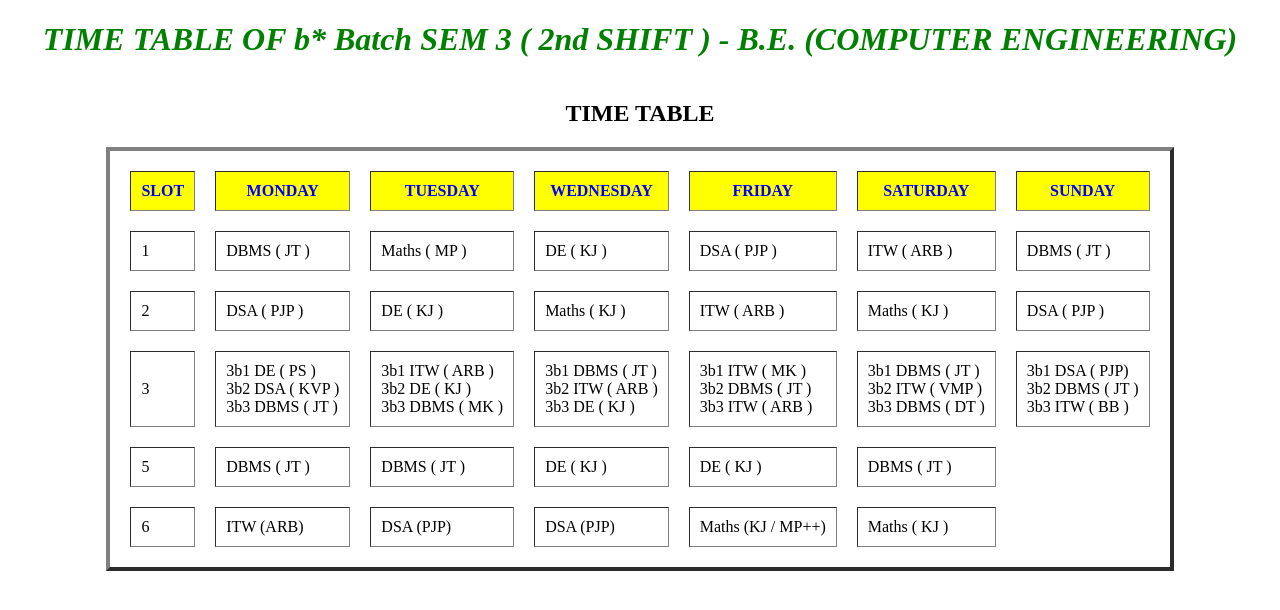
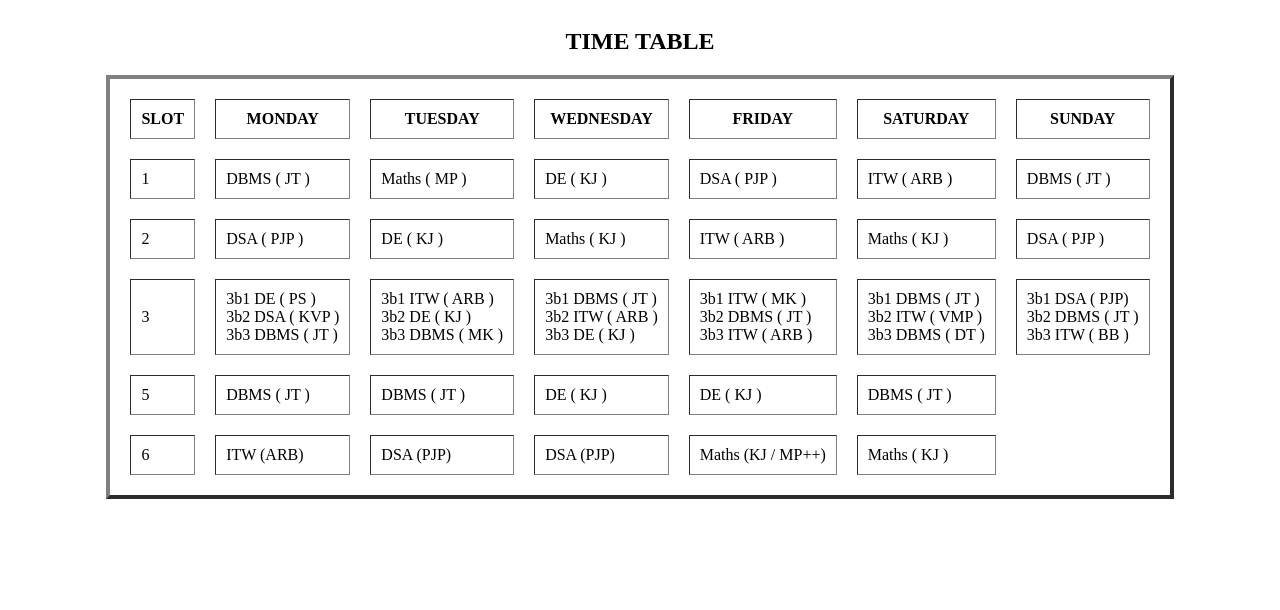
Before and after one commit to bhavinoo7/collageldrp, a plain HTML site: page timetable.html in a window 1280 px wide. Drawn offline with Linux system fonts and the light colour scheme.

Commit message:
donetimetable

```diff
--- a/timetable.html
+++ b/timetable.html
@@ -2,23 +2,6 @@
 <html>
 <head>
 <title>LDRP - SEM 3 TIME TABLE</title>
- <h1 align =center > TIME TABLE OF b* Batch SEM 3 ( 2nd
-SHIFT ) - B.E. (COMPUTER ENGINEERING)</h1>
-<style>
-h1{
- color:green;
- font-style:italic;
- background-color:white;
-}
-h2{
- color:black;
-font-size:9ppx;
-}
-th{
- color:blue;
- background-color:yellow;
-}
-</style>
 </head>
 <body>
 <table border=4 align=center cellspacing='20' cellpadding='10md' >
```
